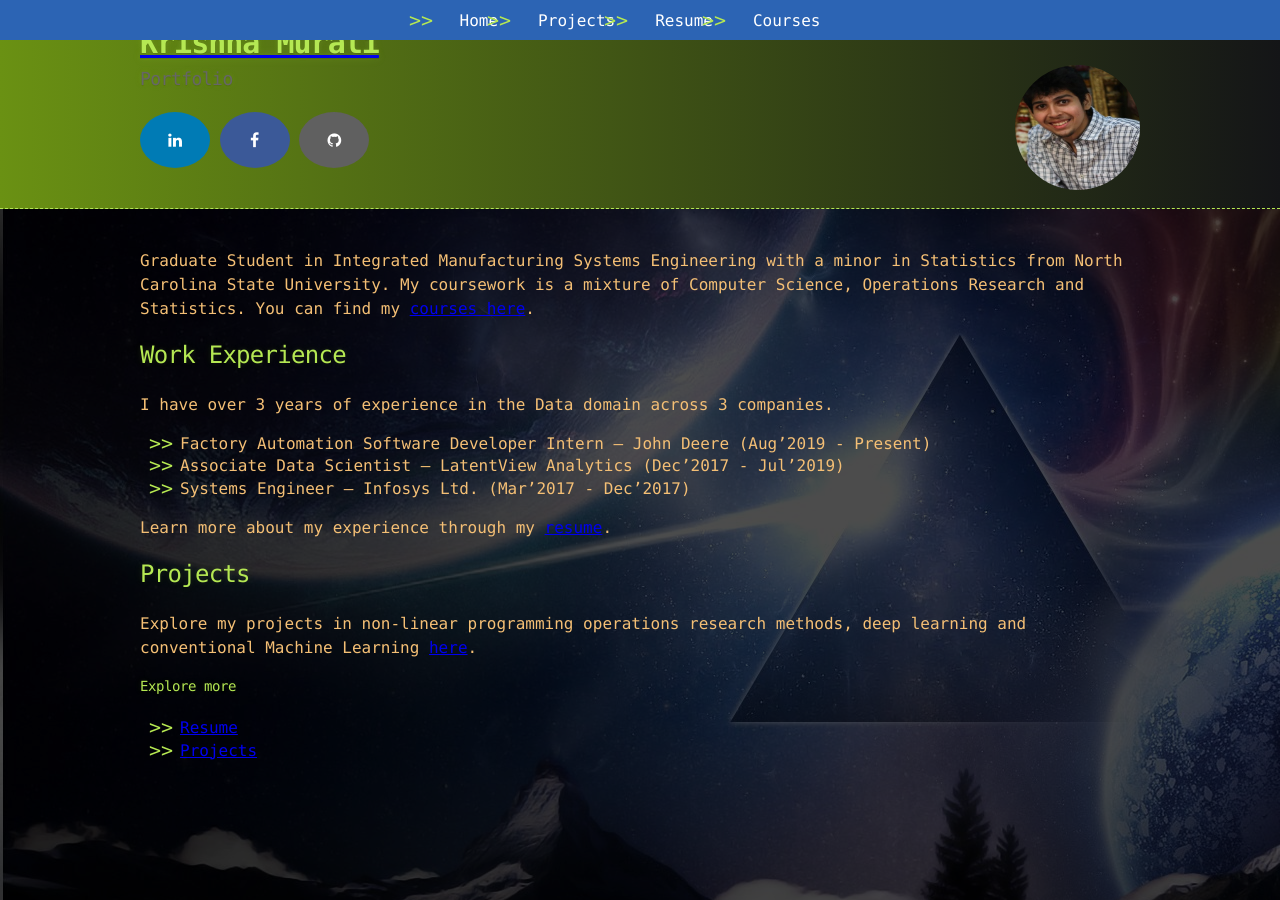
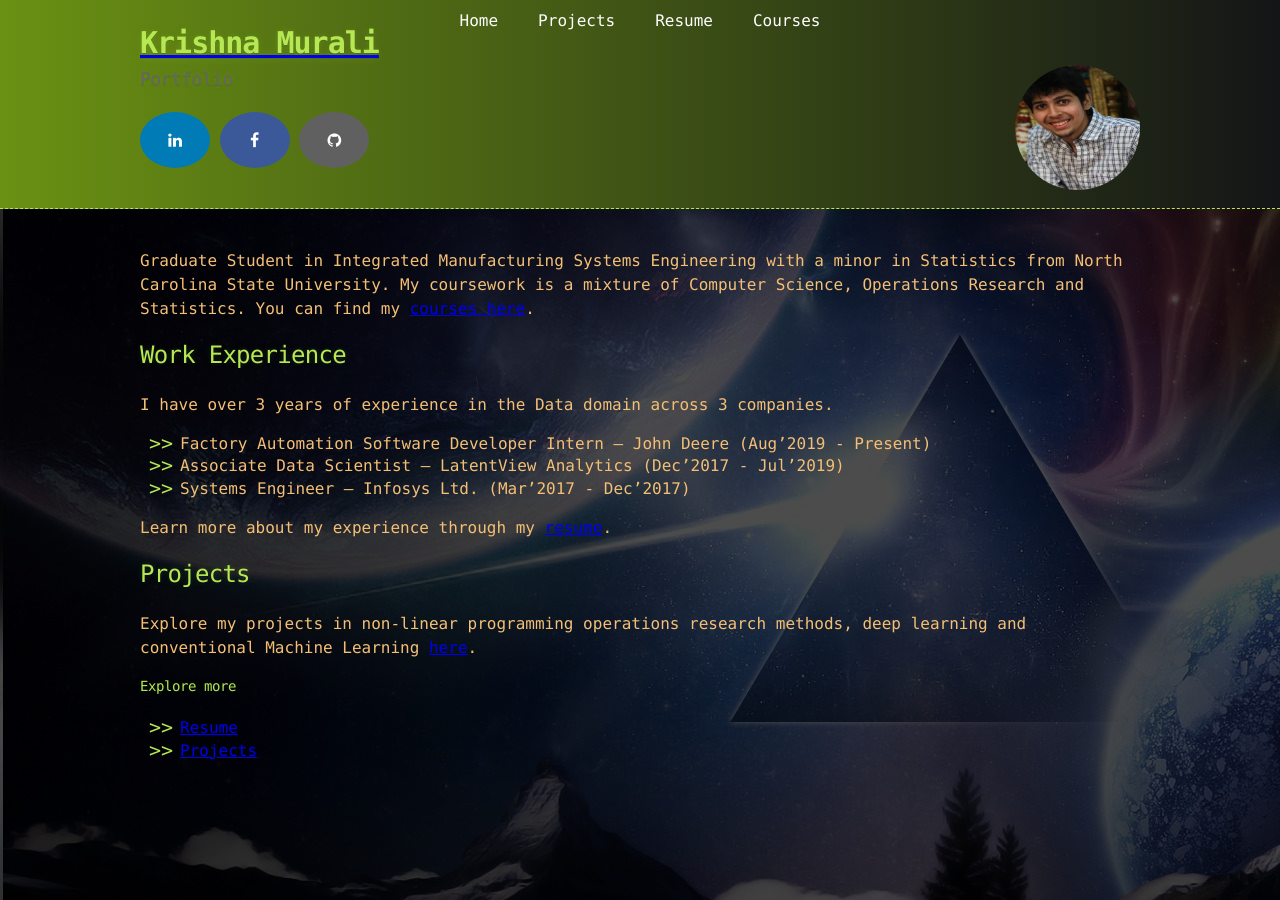
Before and after one commit to KrishnaMurali177/KrishnaMurali177.github.io, a Jekyll site: the page built from index.md, in a window 1280 px wide. Built offline with Jekyll 4.4.1, drawn with Linux system fonts in a browser that asks for light colours.

Commit message:
Update jekyll-theme-hacker.scss

```diff
--- a/_sass/jekyll-theme-hacker.scss
+++ b/_sass/jekyll-theme-hacker.scss
@@ -263,7 +263,6 @@ hr {
     position: absolute;
     left: 0px;
     height: 40px;
-    background-color: #2C64B4;
     width: 100%;
     display: flex;
     justify-content: center;
@@ -271,11 +270,13 @@ hr {
 #topnav-centered ul {
     margin: 0;
     padding: 0;
+  list-style: none;
 }
 #topnav-centered ul li {
     margin: 0;
     padding: 0;
     float:left;
+  list-style: none;
 }
 #topnav-centered ul li a {
     text-decoration: none;
@@ -283,5 +284,5 @@ hr {
     display: block;
     color: #FFF;
     text-align: center;
-    list-style-image: none;
+    list-style: none;
 }
```
